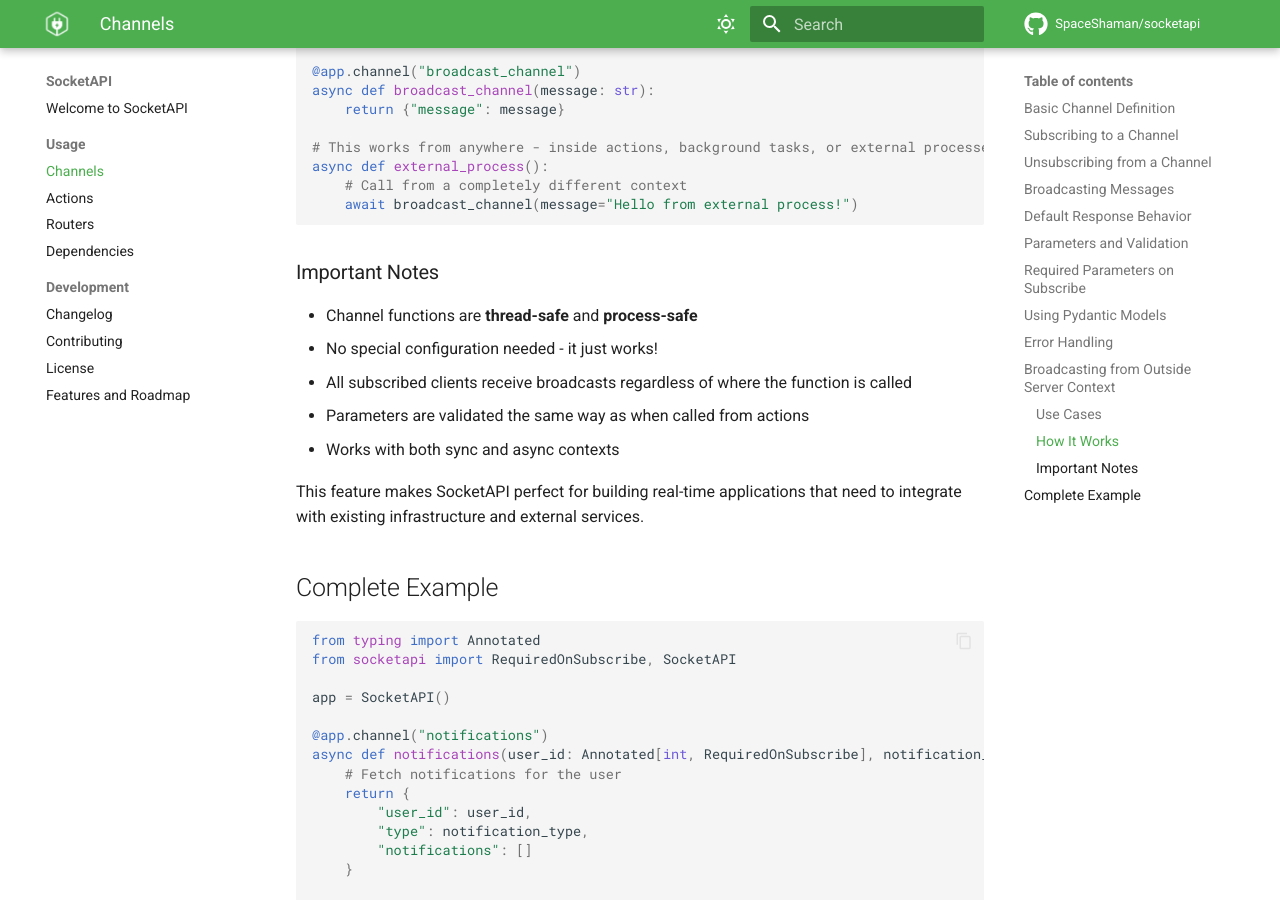
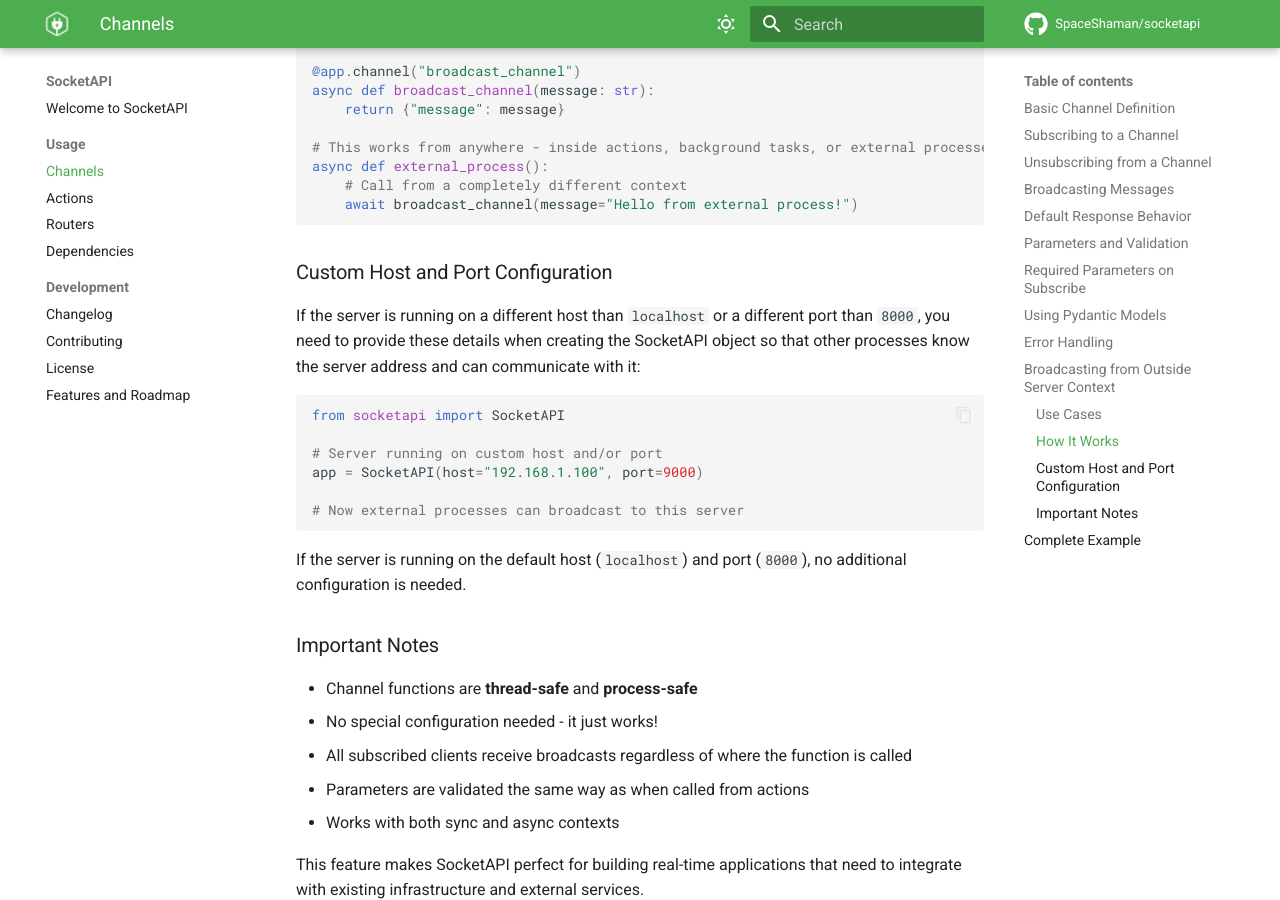
Before and after one commit to SpaceShaman/socketapi, an MkDocs documentation site: the page built from docs/Usage/channels.md, in a window 1280 px wide and 900 px high, scrolled down 4904 px. Built offline with MkDocs 1.6.1 and Material for MkDocs 9.7.7, drawn with Linux system fonts in a browser that asks for light colours; comment, search, counter and statistics services are not loaded.

Commit message:
📝 (channels.md): add documentation for custom host and port configuration
✨ (socketapi): add support for custom host and port configuration

♻️ (handlers.py): refactor broadcast function to use dynamic host and port

This commit introduces the ability to configure a custom host and port
for the SocketAPI server, enhancing flexibility for different deployment
environments. The documentation is updated to guide users on how to
utilize this new feature.

````diff
--- a/docs/Usage/channels.md
+++ b/docs/Usage/channels.md
@@ -224,6 +224,21 @@ async def external_process():
 ```
 
 
+### Custom Host and Port Configuration
+
+If the server is running on a different host than `localhost` or a different port than `8000`, you need to provide these details when creating the SocketAPI object so that other processes know the server address and can communicate with it:
+
+```python
+from socketapi import SocketAPI
+
+# Server running on custom host and/or port
+app = SocketAPI(host="192.168.1.100", port=9000)
+
+# Now external processes can broadcast to this server
+```
+
+If the server is running on the default host (`localhost`) and port (`8000`), no additional configuration is needed.
+
 ### Important Notes
 
 - Channel functions are **thread-safe** and **process-safe**
````
Also changed, not shown: 2 other files.
